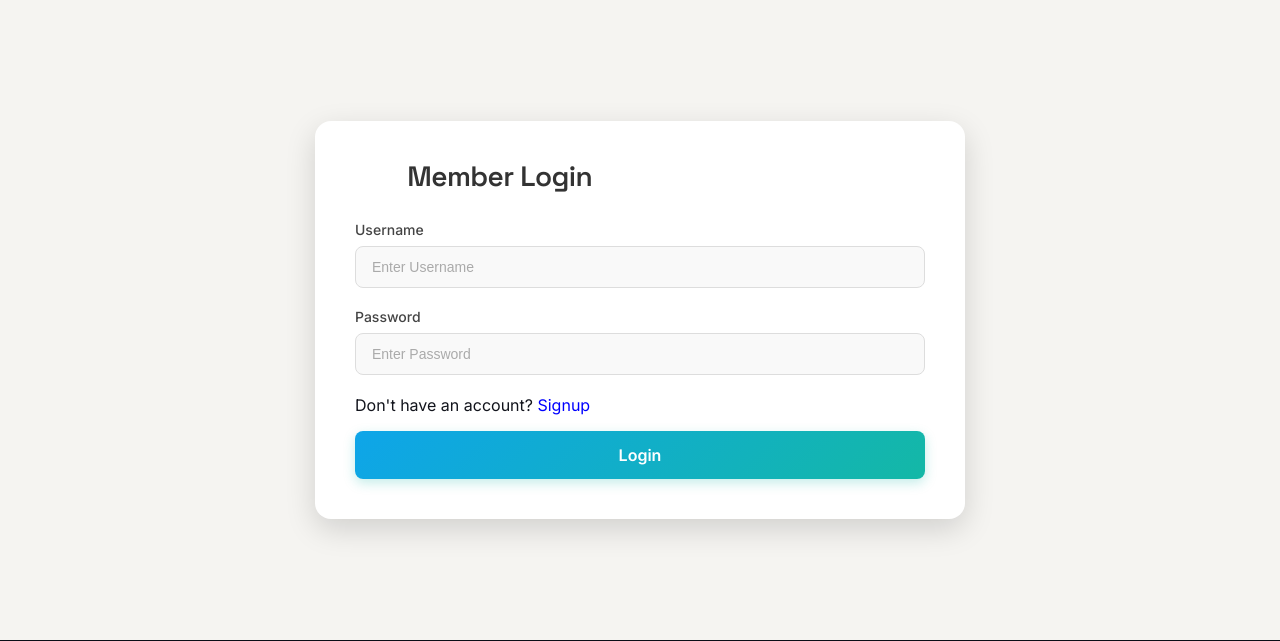
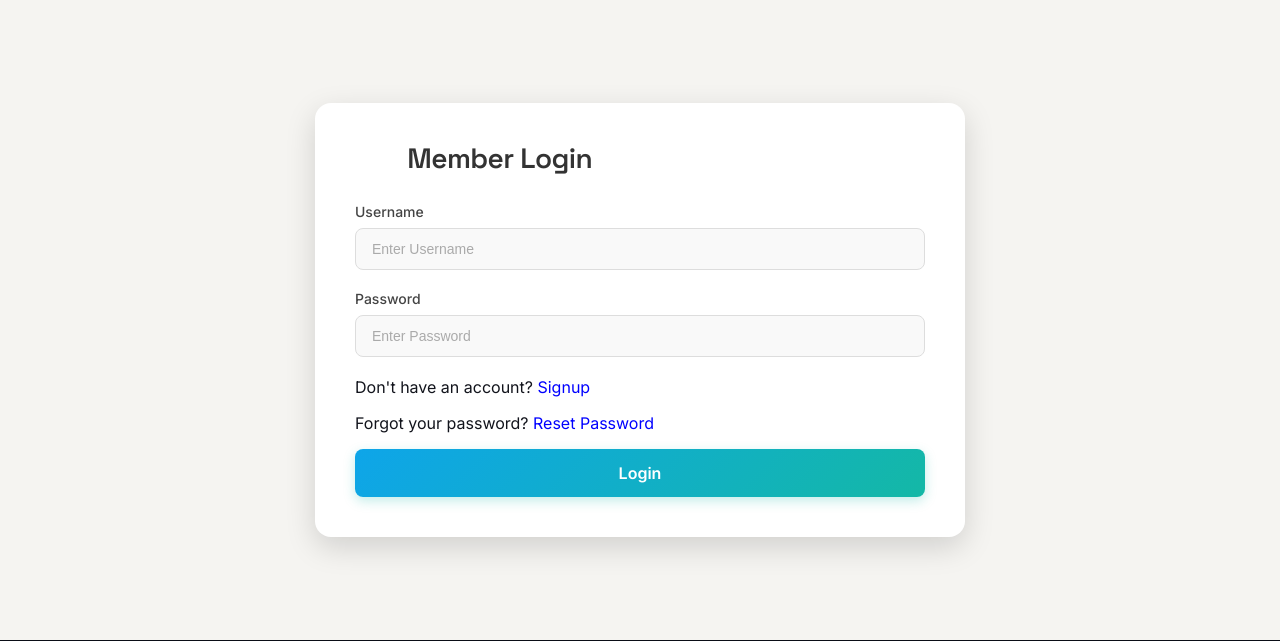
Before and after one commit to Synvora-IT/synvorait, a Django app: page /session/login/ in a window 1280 px wide. Shown: the part 81-722 px from the top of the page. Run offline with Django 5.2, Linux system fonts and the light colour scheme; data that the repository does not hold is empty; parts of the project's set-up code (start-up, migrations or seed data) failed here and were passed over.

```diff
--- a/session/templates/login.html
+++ b/session/templates/login.html
@@ -29,6 +29,8 @@ Login | Synvora IT
 
                 <p>Don't have an account? <a href="{% url 'signup' %}" style="color:blue;">Signup</a></p>
 
+                <p>Forgot your password? <a href="#" style="color:blue;">Reset Password</a></p>
+
                 <!-- Submit Button -->
                 <button type="button" class="submit-btn" id="loginBtn" onclick="login()">Login</button>
             </form>
```
